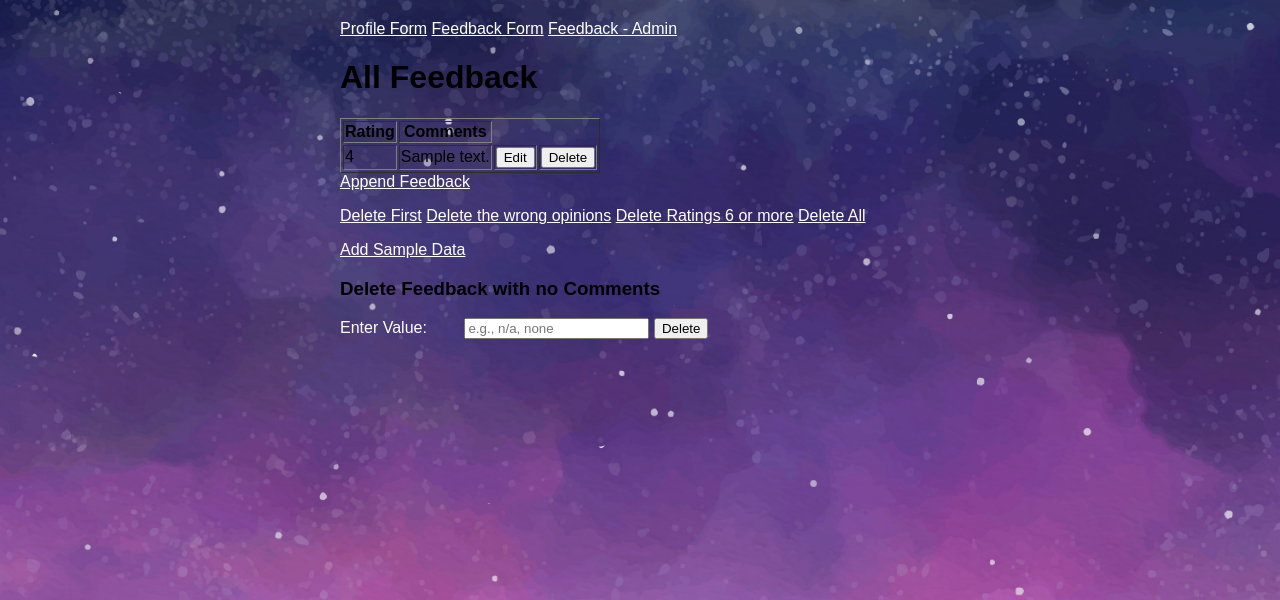
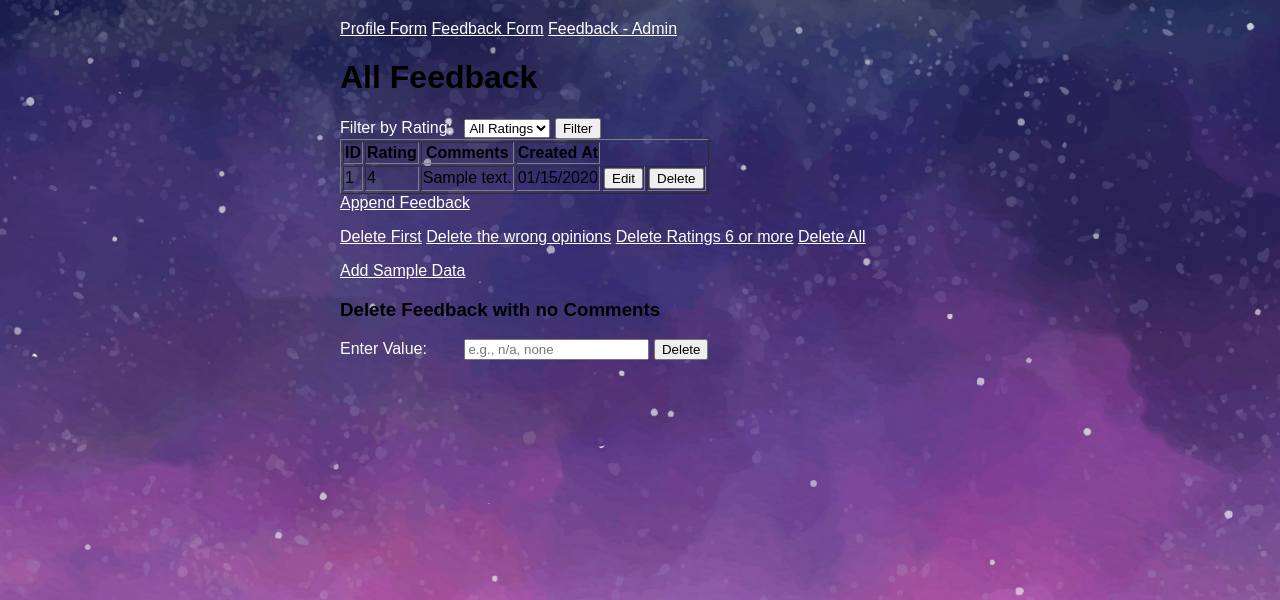
Before and after one commit to JKiachu/Week8WebFormsInClass, a Flask app: page /admin/feedback in a window 1280 px wide. Shown: the top 600 px of the page. Run offline with Flask 3, Linux system fonts and the light colour scheme; tables that the repository leaves empty hold one stand-in row (values such as "Sample post").

Commit message:
Added ratings filter | Added time created

```diff
--- a/app.py
+++ b/app.py
@@ -1,8 +1,6 @@
 from flask import Flask, render_template, request, redirect, url_for
 from flask_sqlalchemy import SQLAlchemy  #part of slide 4 powerpoint(week 7)
 from datetime import datetime, timezone #part of slide 4 powerpoint(week 7)
-import random
-import time
 
 app = Flask(__name__)
 
@@ -107,8 +105,12 @@ def feedback():
 
 @app.route('/admin/feedback')
 def admin_feedback():
-    feedbacks=Feedback.query.all()
-    return render_template('Admin_feedback.html', feedbacks=feedbacks)
+    rating_filter=request.args.get('rating', type=int)
+    if rating_filter:
+        feedbacks=Feedback.query.filter_by(rating=rating_filter).all()
+    else:
+        feedbacks=Feedback.query.all()
+    return render_template('Admin_feedback.html', feedbacks=feedbacks, cuurent_rating=rating_filter)
 
 @app.route('/admin/feedback/append')
 def admin_feedback_append():
--- a/templates/Admin_feedback.html
+++ b/templates/Admin_feedback.html
@@ -3,15 +3,38 @@
 {%block content%}
 
 <h1>All Feedback</h1>
+
+<form method="get" action="{{ url_for('admin_feedback') }}">
+    <label for="rating">Filter by Rating:</label>
+    <select name="rating" id="rating" onchange="this.form.submit()">
+        <option value="">All Ratings</option>
+        <option value="1" {% if current_rating == 1 %}selected{% endif %}>1 Star</option>
+        <option value="2" {% if current_rating == 2 %}selected{% endif %}>2 Stars</option>
+        <option value="3" {% if current_rating == 3 %}selected{% endif %}>3 Stars</option>
+        <option value="4" {% if current_rating == 4 %}selected{% endif %}>4 Stars</option>
+        <option value="5" {% if current_rating == 5 %}selected{% endif %}>5 Stars</option>
+        <option value="6" {% if current_rating == 6 %}selected{% endif %}>6 Stars</option>
+        <option value="7" {% if current_rating == 7 %}selected{% endif %}>7 Stars</option>
+        <option value="8" {% if current_rating == 8 %}selected{% endif %}>8 Stars</option>
+        <option value="9" {% if current_rating == 9 %}selected{% endif %}>9 Stars</option>
+        <option value="10" {% if current_rating == 10 %}selected{% endif %}>10 Stars</option>
+    </select>
+    <button type="submit">Filter</button>
+</form>
+
 <table class="table table-stiped" border="1">
     <tr>
+        <th>ID</th>
         <th>Rating</th>
         <th>Comments</th>
+        <th>Created At</th>
     </tr>
     {%for feedback in feedbacks%}
     <tr>
+        <td>{{feedback.id}}</td>
         <td>{{ feedback.rating }}</td>
         <td>{{ feedback.comment }}</td>
+        <td>{{feedback.created_at.strftime('%m/%d/%Y')}}</td>
         <td>
             <div>
                 <a href="{{url_for('admin_feedback_edit')}}?feedbackId={{feedback.id}}"><button>Edit</button></a>
```
